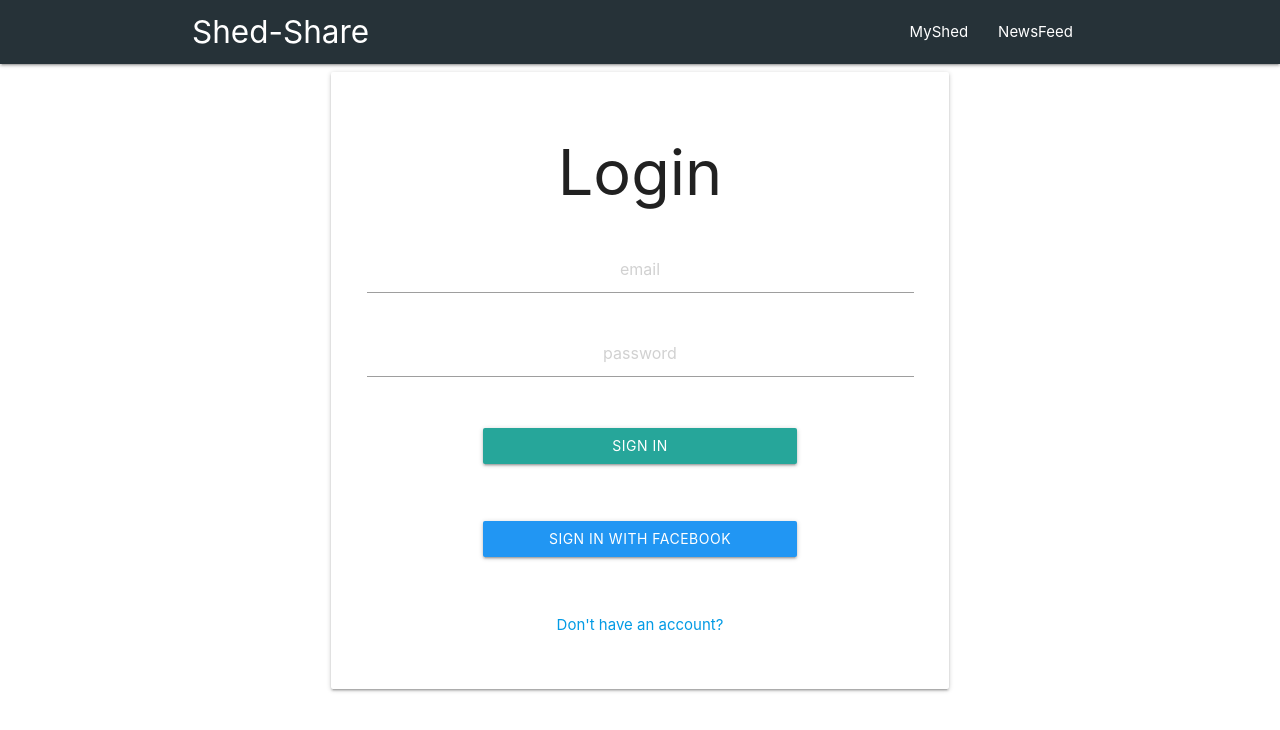
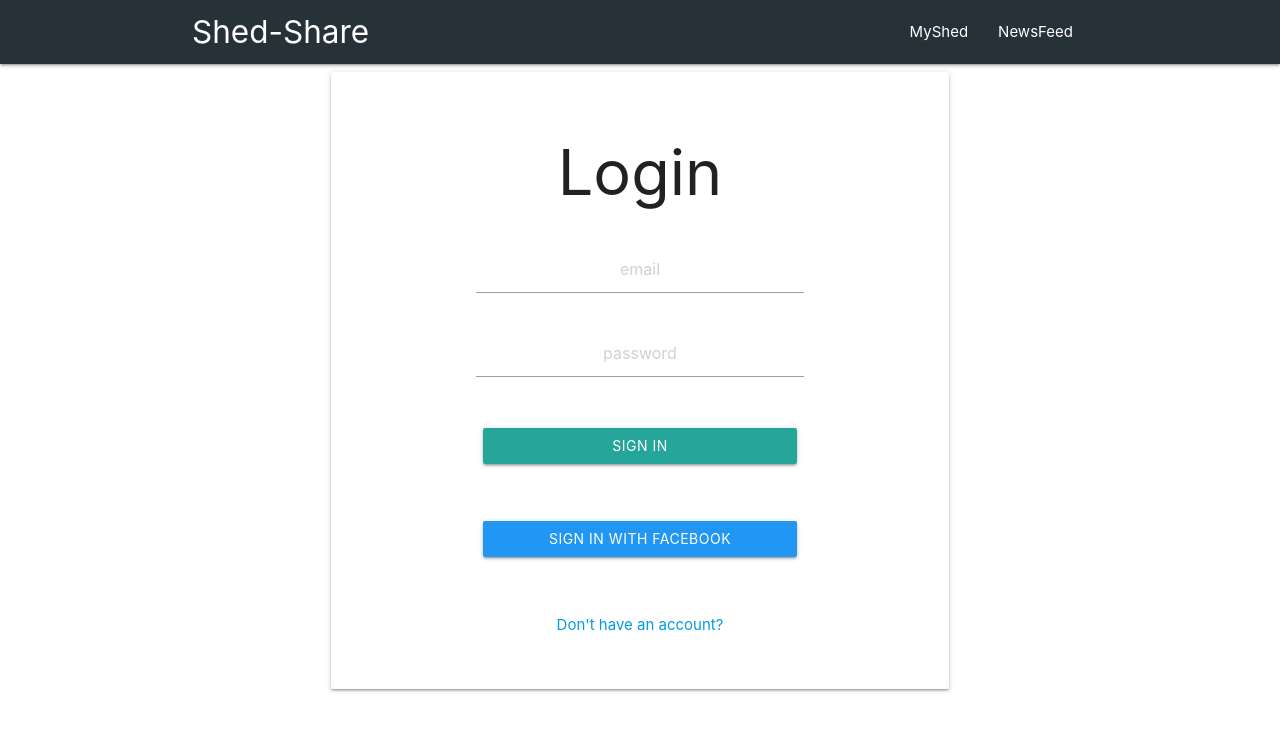
Before and after one commit to maxtsimpson/shed-share, a React (Create React App) app in the folder shed-share/: page / in a window 1280 px wide. Shown: the top 730 px of the page. Built offline with nearby package versions, Linux system fonts and the light colour scheme.

Commit message:
set login fields and to 60% width

```diff
--- a/shed-share/src/components/auth/Login/style.css
+++ b/shed-share/src/components/auth/Login/style.css
@@ -26,4 +26,5 @@ div.input-field.col {
 
 input#loginEmail, input#loginPassword {
     text-align: center !important;
+    width: 60%
 }
```
